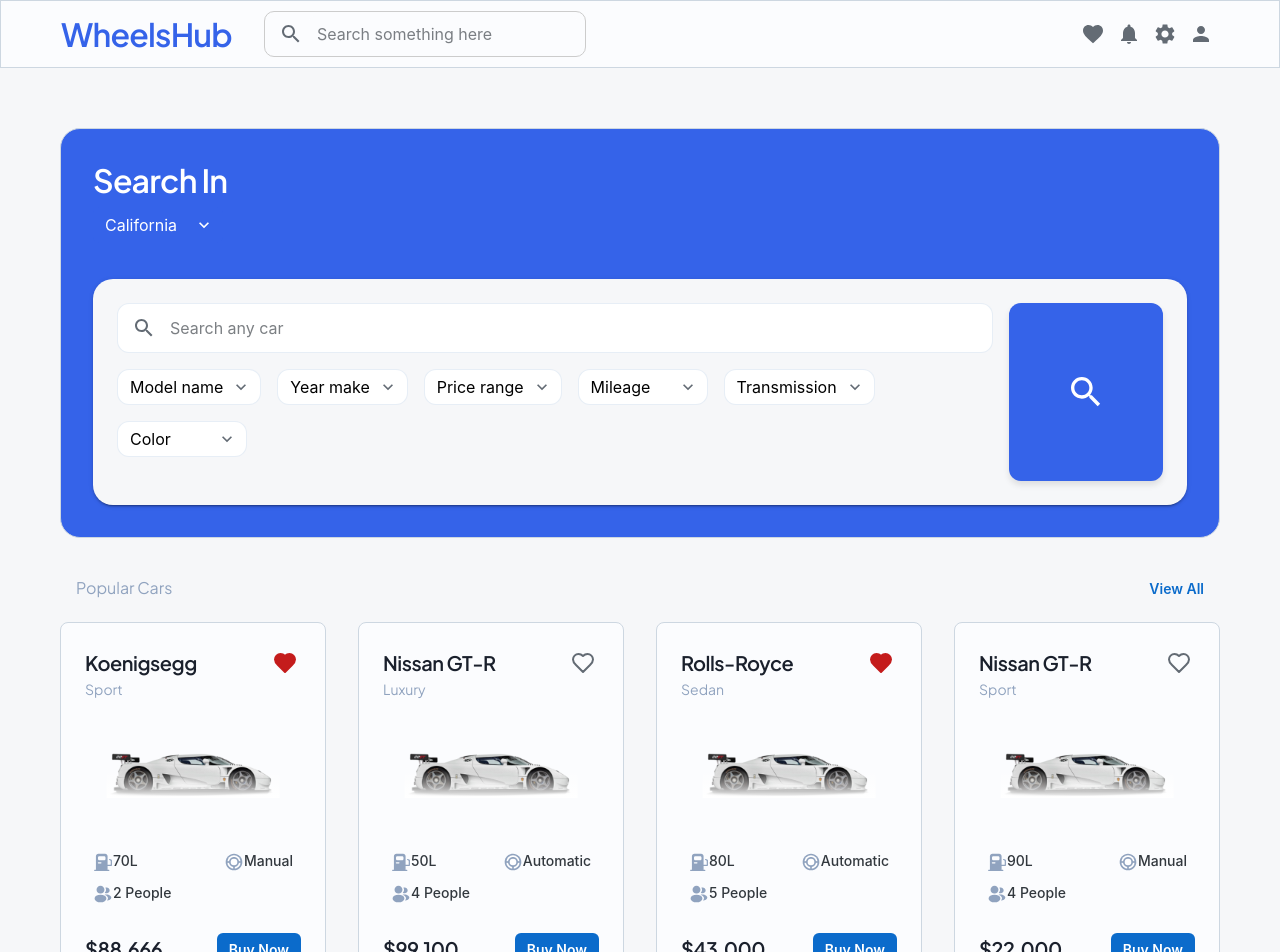
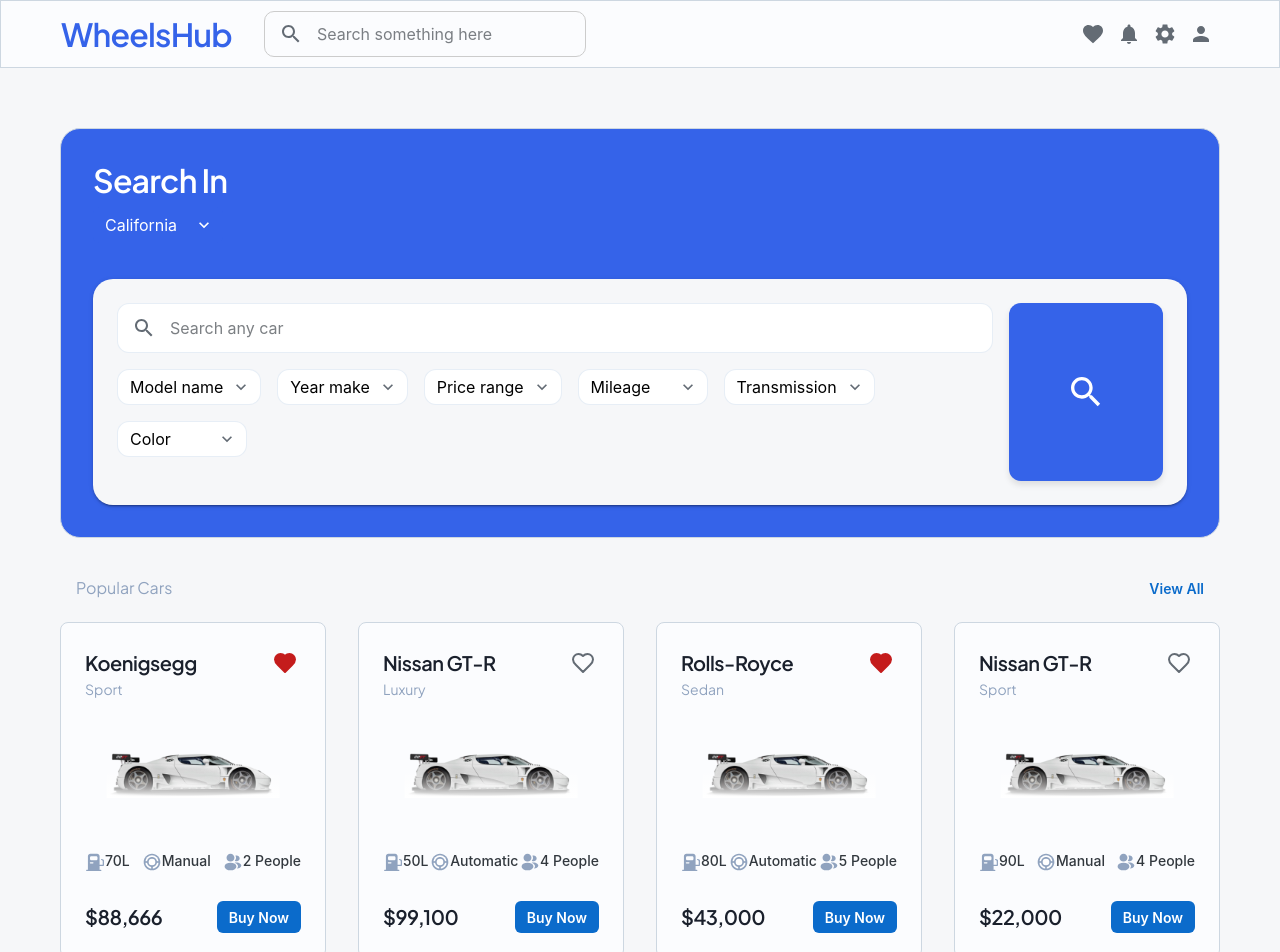
Before and after one commit to annabellaals/Wheelshub, a React (Create React App) app in the folder frontend/: page / in a window 1280 px wide. Shown: the top 952 px of the page. Built offline with nearby package versions, Linux system fonts and the light colour scheme.

Commit message:
homepage updated

```diff
--- a/frontend/src/components/Home/CarCard.js
+++ b/frontend/src/components/Home/CarCard.js
@@ -77,6 +77,7 @@
             display: "flex",
             alignItems: "center",
 
+            p: 0,
             bgcolor: "transparent",
           }}
           size="md"
@@ -92,6 +93,7 @@
           sx={{
             display: "flex",
             alignItems: "center",
+            p: 0,
 
             bgcolor: "transparent",
           }}
@@ -108,6 +110,7 @@
           sx={{
             display: "flex",
             alignItems: "center",
+            p: 0,
 
             bgcolor: "transparent",
           }}
```
